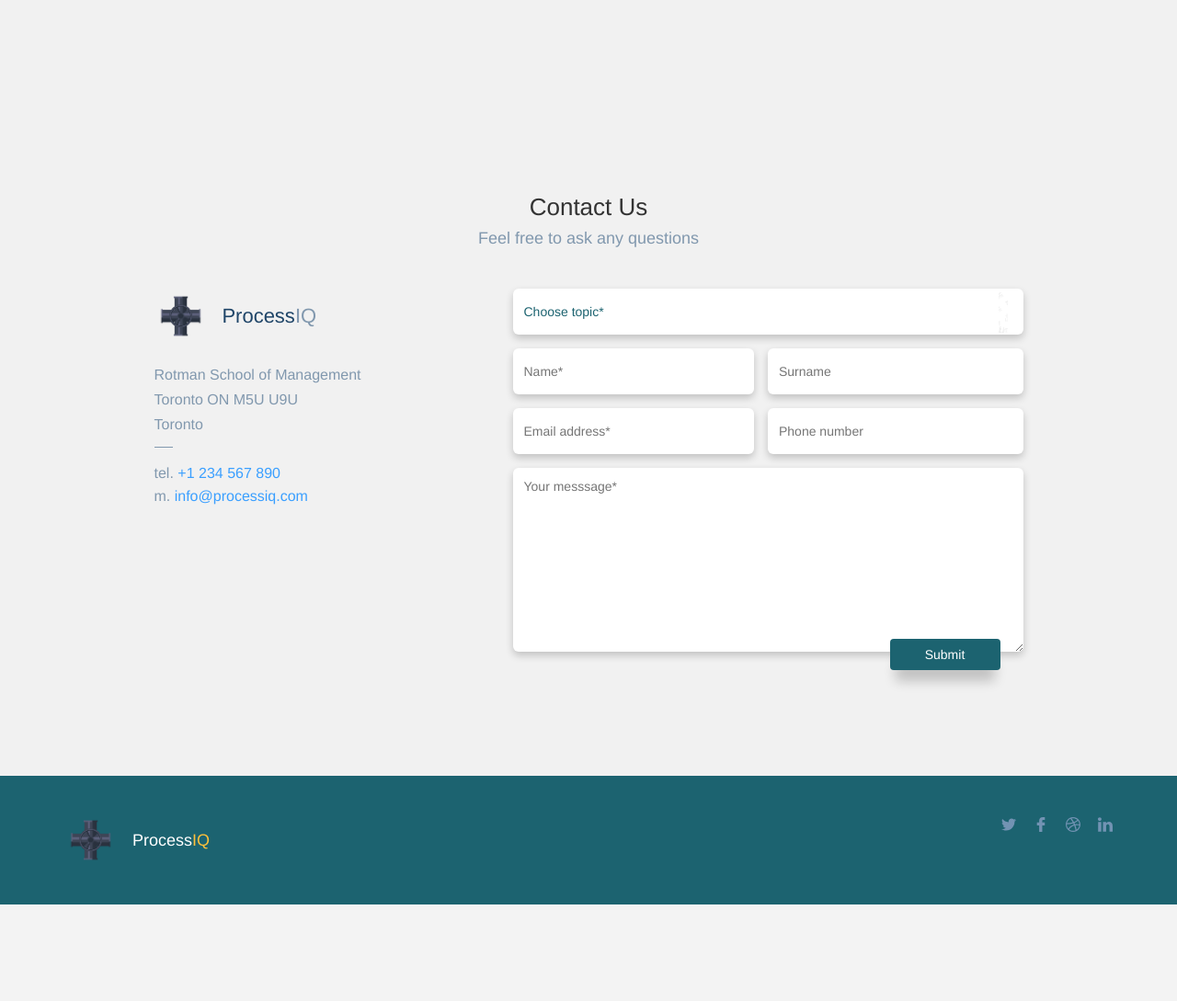
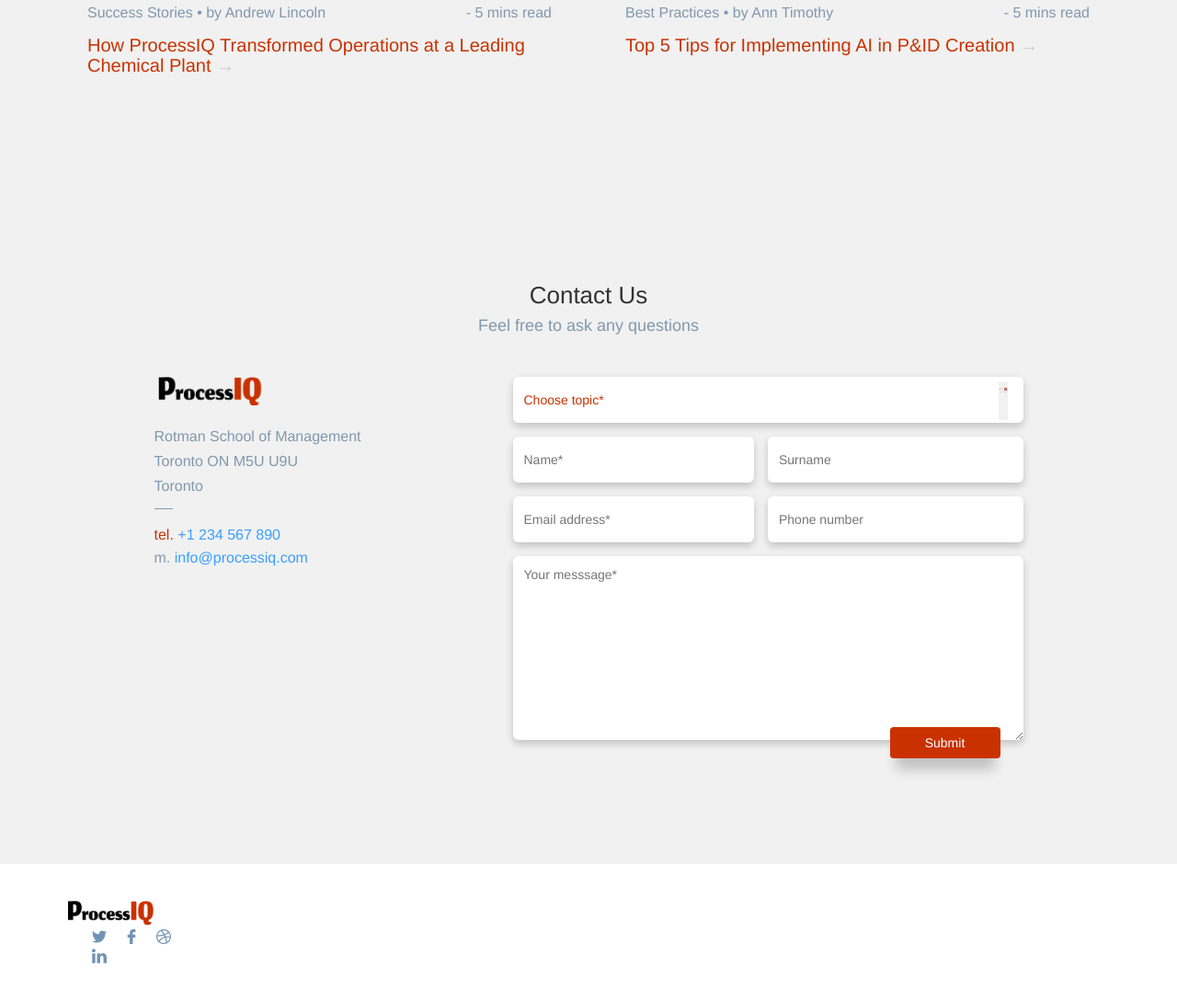
Before and after one commit to tanishka2000/ProcessIQ, a Flask app: page / in a window 1280 px wide. Shown: the part 4111-5200 px from the top of the page at 92% size. Before the commit the page ends 5095 px from the top, so only its background shows below. Run offline with Flask 3, Linux system fonts and the light colour scheme; some libraries are stand-ins or nearby versions.

Commit message:
Last update

```diff
--- a/static/style.css
+++ b/static/style.css
@@ -5,14 +5,14 @@
   margin: 0;
   padding: 0;
   font-family: 'Lato', sans-serif;
-  color: #1f4568;
+  color: #C93200;
 }
 
 body{
 background-color: #F1F1F1;
 }
 
-/* colors 8a3aff, 6f79ff, 3a9fff black-> 1f4568  grey->8198ae*/
+/* colors 8a3aff, 6f79ff, 3a9fff black-> C93200  grey->8198ae*/
 .sect{
   padding: 90px 0;
   position: relative;
@@ -256,7 +256,7 @@
 
 .btn--revert:hover{
     background-color:transparent;
-    color: #1f4568;
+    color: #C93200;
     box-shadow: none;
     border:1px solid #8198ae;
 }
@@ -517,7 +517,7 @@
   color: #8198ae;
 }
 .header__link{
-  color: #1f4568;
+  color: #C93200;
   font-size: 14px;
 
 }
@@ -609,7 +609,7 @@
 
 .article-pre__title {
 font-size: 20px;
-color: #1f4568;
+color: #C93200;
 margin: 0;
 padding: 15px 25px;
 }
@@ -628,7 +628,7 @@
 }
 
 .contacts__link{
-  color: #1f4568;
+  color: #C93200;
 }
 
 .contacts--light {
@@ -701,7 +701,7 @@
     padding-right: 30px;
     background-position-y: center;
     background-color:#fff;
-  color: #1c6370;
+  color: #C93200;
 }
 
 .form__field--half{
@@ -747,7 +747,7 @@
 
 
 .footer{
- background-color: #1c6370;
+ background-color: #C93200;
   padding: 40px 0;
 }
 
--- a/templates/index.html
+++ b/templates/index.html
@@ -48,7 +48,7 @@
                     <li class="header__el"><a href="#" class="header__link">Contact Us</a></li>
                     <li class="header__el"><a href="#" class="header__link">Success Stories</a></li>
                     <li class="header__el header__el--blue">
-                        <a href="#" class="btn btn--white1" style="border: 1px solid #313134; color: #313134; border-radius: 70px;">
+                        <a href="/demo" class="btn btn--white1" style="border: 1px solid #313134; color: #313134; border-radius: 70px;">
                             Watch a Demo</a></li>
                     <li class="header__el header__el--blue">
                         <a href="#" class="btn white2" style="border: 1px solid #fff; color: #fff; border-radius: 70px;">
@@ -61,7 +61,8 @@
 
 <div class="sect sect--padding-top">
     <div class="container">
-        <div class="row">
+        <img src="/static/Image.png" width="100%" />
+        <!--div class="row">
             <div class="col-md-12">
                 <div class="site">
                     <h1 class="site__title">Accelerate P&ID Creation with ProcessIQ</h1>
@@ -72,13 +73,13 @@
                         ensures your designs comply with modern standards, making the process seamless and efficient.
                     </p>
                     <div class="site__box-link">
-                        <a class="btn btn--width" style="background-color:#1c6370" href="">Pricing</a>
+                        <a class="btn btn--width" style="background-color:#C93200" href="">Pricing</a>
                         <a class="btn btn--revert btn--width" href="{{ url_for('demo') }}" style="background-color:#005919; color: white; font-weight: bolder">Free Demo</a>
                     </div>
                     <img class="site__img" src="/static/laptop_dummy.png">
                 </div>
             </div>
-        </div>
+        </div-->
     </div>
 </div>
 
@@ -106,7 +107,7 @@
                             <li class="price-box__list-el">Limited error-checking</li>
                         </ul>
                         <div class="price-box__btn">
-                            <a class="btn btn--purple btn--width" style="background-color:#1c6370">Start now</a>
+                            <a class="btn btn--purple btn--width" style="background-color:#C93200">Start now</a>
                         </div>
                     </div>
                 </div>
@@ -128,7 +129,7 @@
                             <li class="price-box__list-el">Predictive maintenance tools</li>
                         </ul>
                         <div class="price-box__btn">
-                            <a class="btn btn--violet btn--width" style="background-color:#1c6370">Start now</a>
+                            <a class="btn btn--violet btn--width" style="background-color:#C93200">Start now</a>
                         </div>
                     </div>
                 </div>
@@ -150,7 +151,7 @@
                             <li class="price-box__list-el">Legacy diagram conversion</li>
                         </ul>
                         <div class="price-box__btn">
-                            <a class="btn btn--blue btn--width" style="background-color:#1c6370">Start now</a>
+                            <a class="btn btn--blue btn--width" style="background-color:#C93200">Start now</a>
                         </div>
                     </div>
                 </div>
@@ -363,8 +364,7 @@
             <div class="col-md-1"></div>
             <div class="col-md-4">
                 <div class="contacts">
-                    <a href="#" class="contacts__link"><img src="/static/processiqicon.png" width="60">
-                        <h1 class="contacts_title-ag">Process<span class="contacts--light">IQ</span></h1></a>
+                    <a href="#" class="contacts__link"><img src="/static/processiqlogo.png" width="120">
                     <p class="contacts__address">
                         Rotman School of Management<br>
                         Toronto ON M5U U9U<br>
@@ -408,7 +408,7 @@
                     <div class="form-group">
                         <textarea type="text" placeholder="Your messsage*"
                                   class="form__field form__textarea"></textarea>
-                        <button class="btn btn--up btn--width" style="background-color:#1c6370" type="submit">Submit</button>
+                        <button class="btn btn--up btn--width" style="background-color:#C93200" type="submit">Submit</button>
                     </div>
                 </form>
             </div>
@@ -418,12 +418,11 @@
 </div>
 
 
-<footer class="footer">
+<footer class="footer" style="background-color: white">
     <div class="container">
         <div class="row">
             <div class="col-md-2 col-xs-6">
-                <img class="footer__img" src="/static/processiqicon.png" width="60">
-                <h1 class="footer__title">Process<span class="footer__light">IQ</span></h1></div>
+                <img class="footer__img" src="/static/processiqlogo.png" width="100">
             <div class="col-md-10 col-xs-6">
                 <div class="footer__social">
                     <a href="#" class="footer__social-l">
```
Also changed, not shown: static/Image.png (added), static/background.png.
